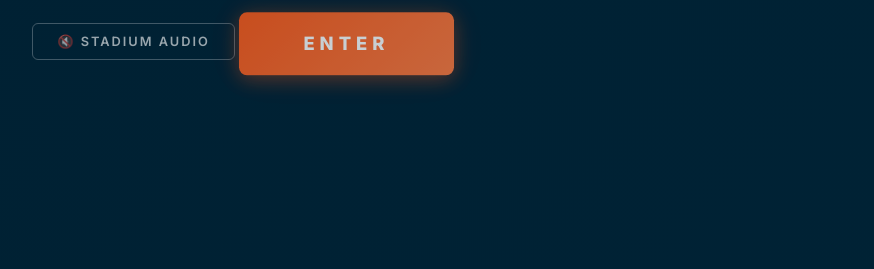
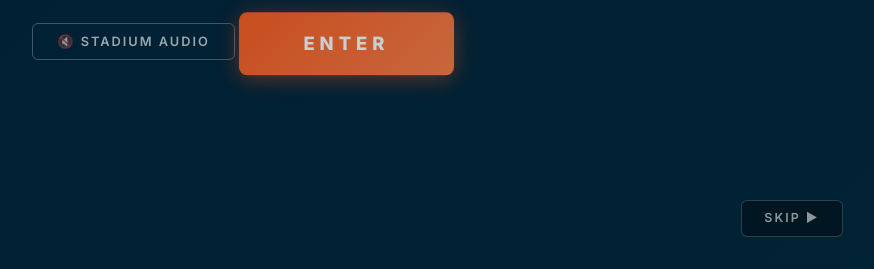
Before and after one commit to Haston00/DABO, a Flask app: page / in a window 1280 px wide. Shown: the part 531-800 px from the top of the page, without its empty margins (397-1271 px from the left). Run offline with Flask 3, Linux system fonts and the light colour scheme; some libraries are stand-ins or nearby versions.

Commit message:
Add instant Skip button to splash page for quick dashboard access
Adds a subtle bottom-right "Skip" button visible immediately on page load,
letting users bypass the 8s Clemson video intro and jump straight to the dashboard.

Co-Authored-By: Claude Opus 4.6 <noreply@anthropic.com>

```diff
--- a/web/templates/splash.html
+++ b/web/templates/splash.html
@@ -144,10 +144,40 @@
         transform: translateY(0) scale(0.98);
     }
 
+    /* Skip / instant-enter link — visible immediately */
+    .skip-btn {
+        position: fixed;
+        bottom: 2rem;
+        right: 2.5rem;
+        z-index: 20;
+        padding: 0.5rem 1.4rem;
+        background: rgba(0,0,0,0.35);
+        color: rgba(255,255,255,0.55);
+        font-size: 0.78rem;
+        font-weight: 600;
+        letter-spacing: 2px;
+        text-transform: uppercase;
+        border: 1px solid rgba(255,255,255,0.18);
+        border-radius: 6px;
+        cursor: pointer;
+        transition: all 0.3s ease;
+        backdrop-filter: blur(4px);
+    }
+    .skip-btn:hover {
+        color: #FF5A19;
+        border-color: #FF5A19;
+        background: rgba(255,90,25,0.1);
+    }
+
     /* Fade-out transition */
     .splash-wrap.fade-out {
         opacity: 0;
         transition: opacity 1s ease;
+        pointer-events: none;
+    }
+    .splash-wrap.fade-out ~ .skip-btn {
+        opacity: 0;
+        transition: opacity 0.5s ease;
         pointer-events: none;
     }
 
@@ -188,6 +218,9 @@
         </button>
     </div>
 </div>
+
+<!-- Instant skip — always visible from page load -->
+<button class="skip-btn" onclick="enterDashboard()">Skip &#9654;</button>
 
 <script src="{{ url_for('static', filename='js/splash.js') }}"></script>
 
```
